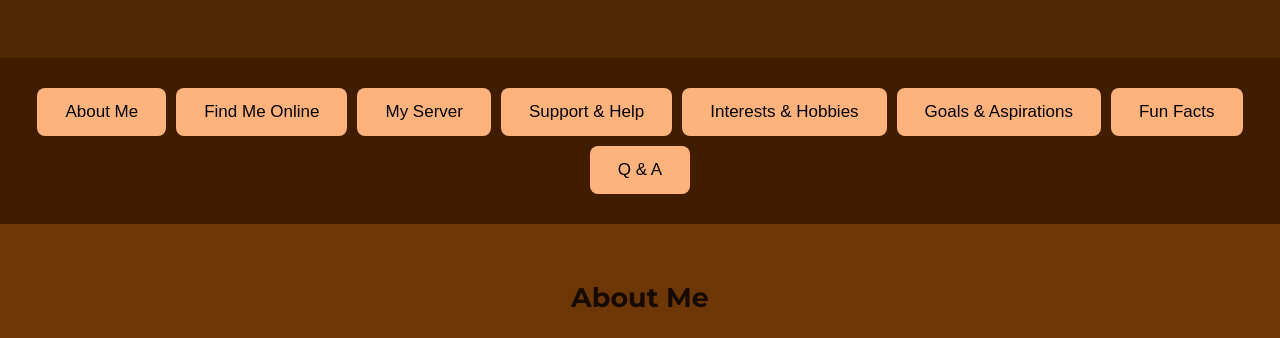
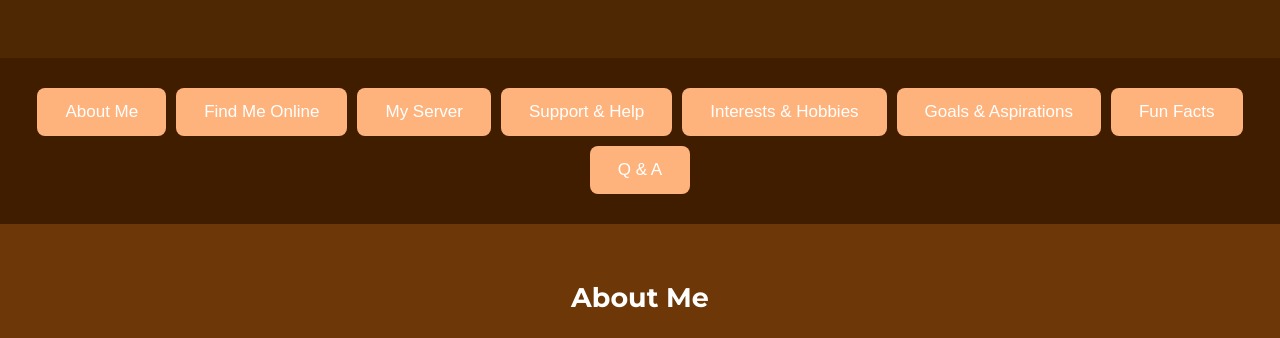
Before and after one commit to Ramen361/ramensupportpage, a plain HTML site: page index.html in a window 1280 px wide. Shown: the part 109-447 px from the top of the page. Drawn offline with Linux system fonts and the light colour scheme.

Commit message:
text white

```diff
--- a/style.css
+++ b/style.css
@@ -5,7 +5,7 @@ body {
     margin: 0;
     padding: 0;
     background-color: #411d00;
-    color: #000000;
+    color: #ffffff;
     font-size: 18px; /* slightly bigger text */
 }
 
@@ -27,7 +27,7 @@ section {
 /* Headings */
 h1, h2, h3 {
     font-family: 'Montserrat', sans-serif;
-    color: #000000ca;
+    color: #ffffff;
     margin-top: 0;
 }
 
@@ -47,7 +47,7 @@ p {
 
 #nav-buttons button {
     background-color: #ffb37c;
-    color: #000000;
+    color: #ffffff;
     border: none;
     padding: 14px 28px;
     margin: 5px;
@@ -65,7 +65,7 @@ p {
 /* Social buttons */
 a button {
     background-color: #f9d5b0;
-    color: #000000;
+    color: #ffffff;
     border: none;
     padding: 14px 28px;
     margin: 5px 5px 0 0;
```
